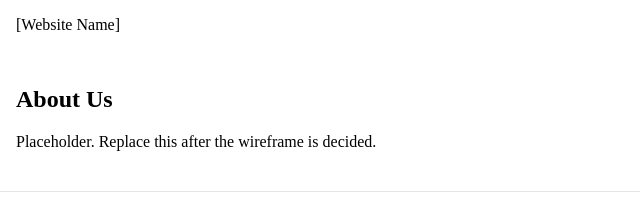
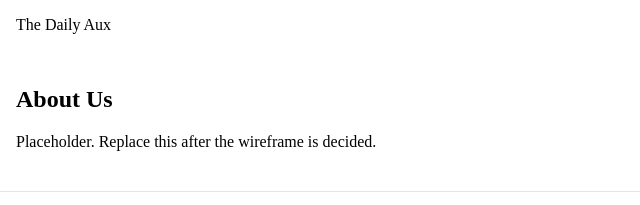
Before and after one commit to jiemingyeol/ims222_team_project, a plain HTML site: page about.html in a window 1280 px wide. Shown: the top 205 px of the page, 0-640 px from the left. Drawn offline with Linux system fonts and the light colour scheme.

Commit message:
Update website name in about.html

```diff
--- a/about.html
+++ b/about.html
@@ -3,7 +3,7 @@
 <head>
   <meta charset="UTF-8">
   <meta name="viewport" content="width=device-width, initial-scale=1.0">
-  <title>[Website Name] | About Us</title>
+  <title>The Daily Aux | About Us</title>
   <link rel="stylesheet" href="style.css">
 </head>
 <body>
@@ -11,7 +11,7 @@
   <!-- [SHARED HEADER] MJ only - do not edit this block -->
   <header>
     <div class="logo">
-      <a href="index.html">[Website Name]</a>
+      <a href="index.html">The Daily Aux</a>
     </div>
     <nav>
       <ul>
```
